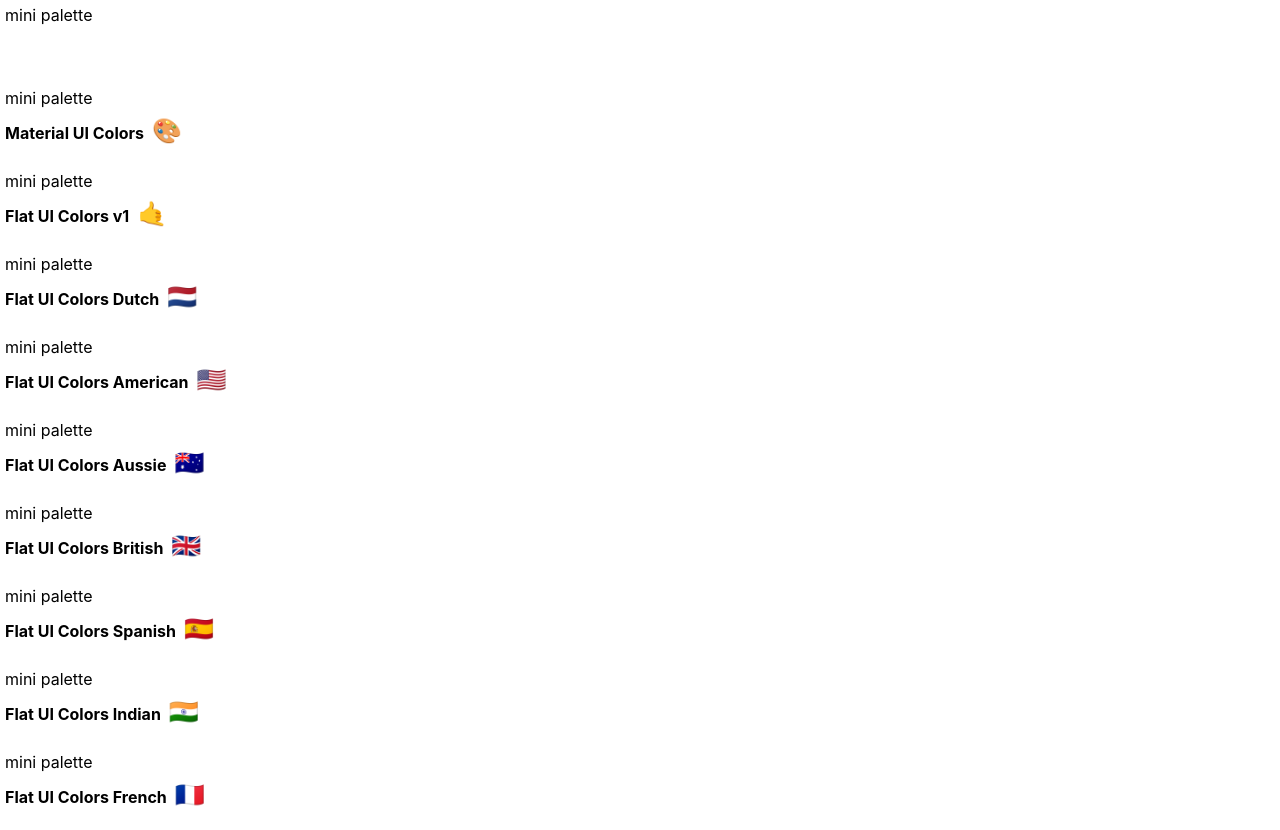
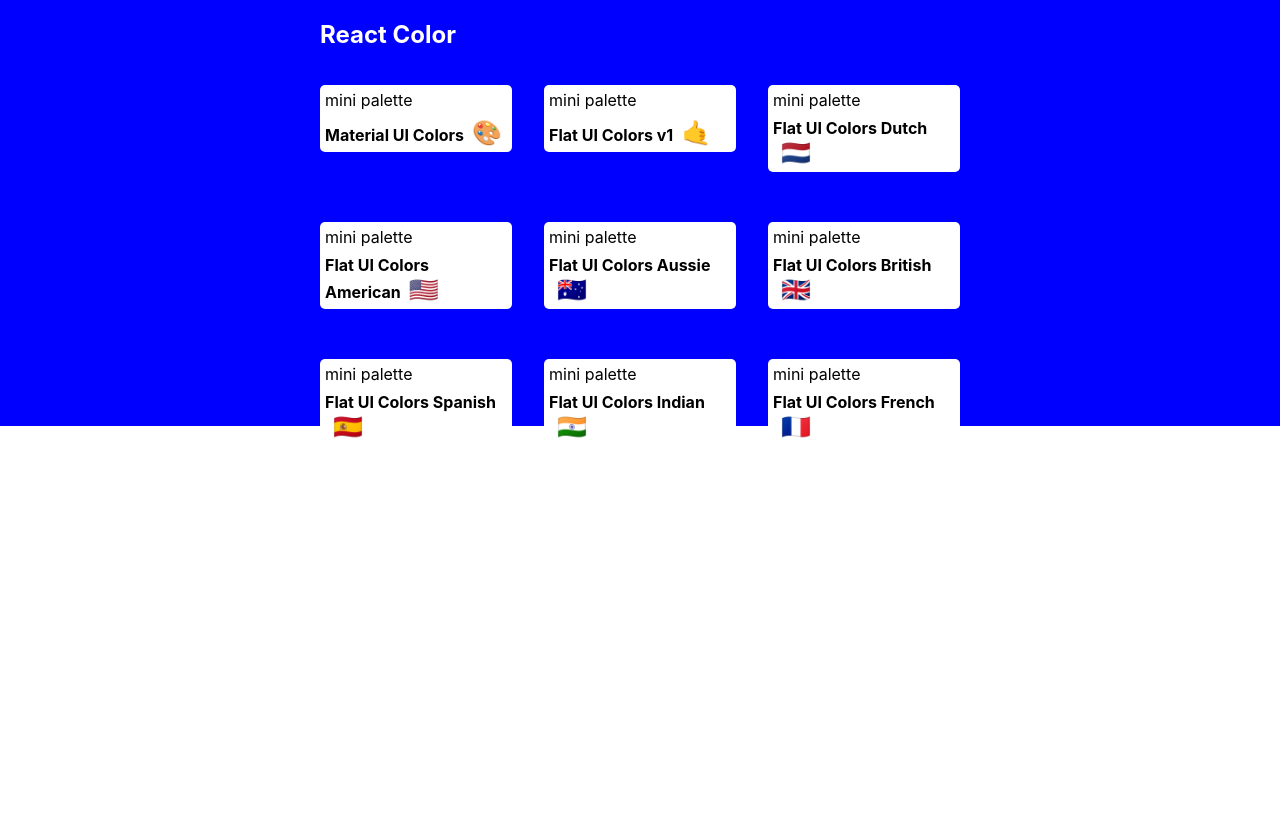
Before and after one commit to LoukrichiFouad97/color-palettes-project, a React (Create React App) app: page / in a window 1280 px wide. After the commit the page ends 800 px from the top, so only its background shows below. Built offline with nearby package versions, Linux system fonts and the light colour scheme.

Commit message:
Start styling PaletteList withStyles

```diff
--- a/src/components/PaletteList.js
+++ b/src/components/PaletteList.js
@@ -1,19 +1,59 @@
 import React, { Component } from "react";
-import { Link } from "react-router-dom";
+import { withStyles } from "@material-ui/styles";
 import MiniPalette from "./MiniPalette";
 
-export default class PaletteList extends Component {
+const styles = {
+	root: {
+		backgroundColor: "blue",
+		height: "100%",
+		display: "flex",
+		alignItems: "flex-start",
+		justifyContent: "center",
+	},
+	container: {
+		width: "50%",
+		display: "flex",
+		alignItems: "flex-start",
+		flexDirection: "column",
+		flexWrap: "wrap",
+	},
+	nav: {
+		backgoundColor: "blue",
+		width: "100%",
+		display: "flex",
+		alignItems: "flex-start",
+		justifyContent: "space-between",
+		color: "white",
+	},
+	palettes: {
+		boxSizing: "border-box",
+		width: "100%",
+		display: "grid",
+		gridTemplateColumns: "repeat(3, 30%)",
+		gridGap: "5%",
+	},
+};
+
+class PaletteList extends Component {
 	render() {
-		const { palettes } = this.props;
+		const { palettes, classes } = this.props;
 		return (
-			<div>
-				<MiniPalette />
-				{palettes.map((palette) => (
-					<p key={palette.id}>
-						<MiniPalette {...palette} />
-					</p>
-				))}
+			<div className={classes.root}>
+				<div className={classes.container}>
+					<nav className={classes.nav}>
+						<h1>React Color</h1>
+					</nav>
+					<div className={classes.palettes}>
+						{palettes.map((palette) => (
+							<p key={palette.id}>
+								<MiniPalette {...palette} />
+							</p>
+						))}
+					</div>
+				</div>
 			</div>
 		);
 	}
 }
+
+export default withStyles(styles)(PaletteList);
```
